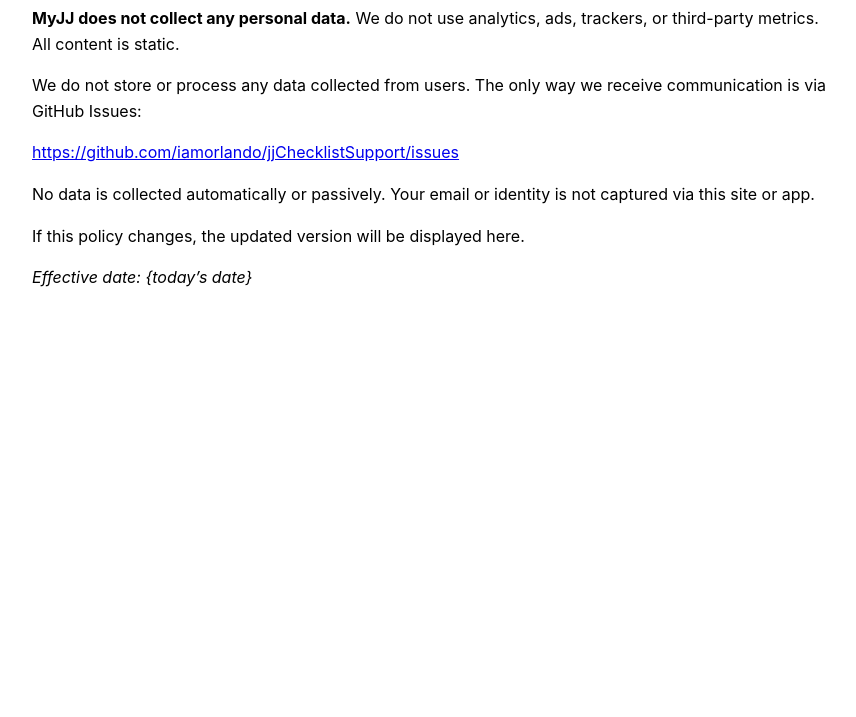
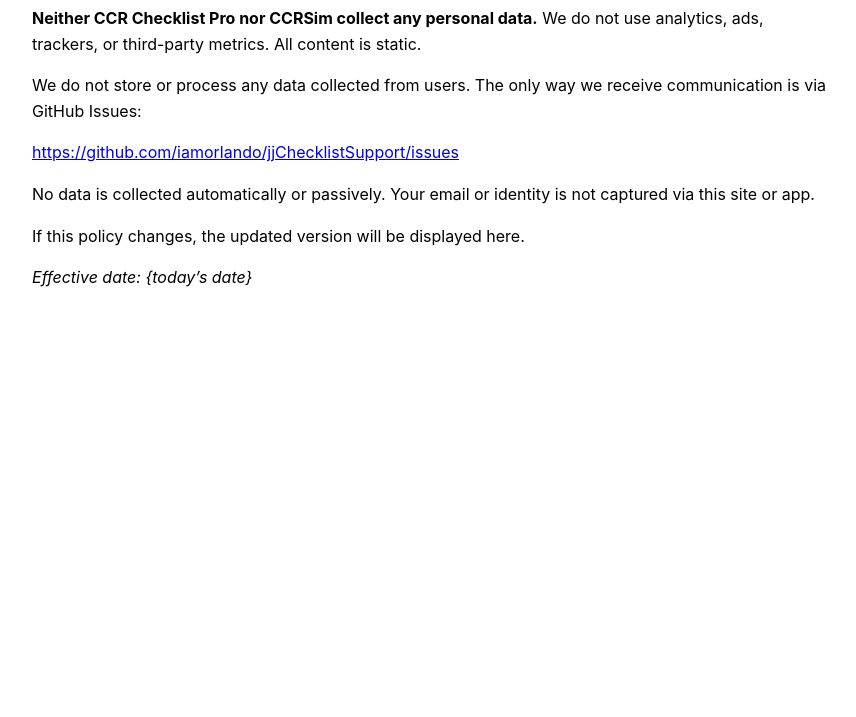
Before and after one commit to iamorlando/jjChecklistSupport, a plain HTML site: page privacy.html in a window 1280 px wide. Shown: the part 83-800 px from the top of the page, without its empty margins (0-856 px from the left). Drawn offline with Linux system fonts and the light colour scheme.

Commit message:
Update privacy policy references to CCR products

```diff
--- a/privacy.html
+++ b/privacy.html
@@ -2,7 +2,7 @@
 <html lang="en">
 <head>
   <meta charset="UTF-8">
-  <title>Privacy Policy — MyJJ Support</title>
+  <title>Privacy Policy — CCR Checklist Pro and CCRSim Support</title>
   <style>
     body { font-family: -apple-system, system-ui, sans-serif; max-width: 800px; margin: 2rem; line-height: 1.6; }
     h1 { font-size: 1.6rem; margin-bottom: 1rem; }
@@ -10,7 +10,7 @@
 </head>
 <body>
   <h1>Privacy Policy</h1>
-  <p><strong>MyJJ does not collect any personal data.</strong> We do not use analytics, ads, trackers, or third-party metrics. All content is static.</p>
+  <p><strong>Neither CCR Checklist Pro nor CCRSim collect any personal data.</strong> We do not use analytics, ads, trackers, or third-party metrics. All content is static.</p>
   <p>We do not store or process any data collected from users. The only way we receive communication is via GitHub Issues:</p>
   <p><a href="https://github.com/iamorlando/jjChecklistSupport/issues">https://github.com/iamorlando/jjChecklistSupport/issues</a></p>
   <p>No data is collected automatically or passively. Your email or identity is not captured via this site or app.</p>
```
